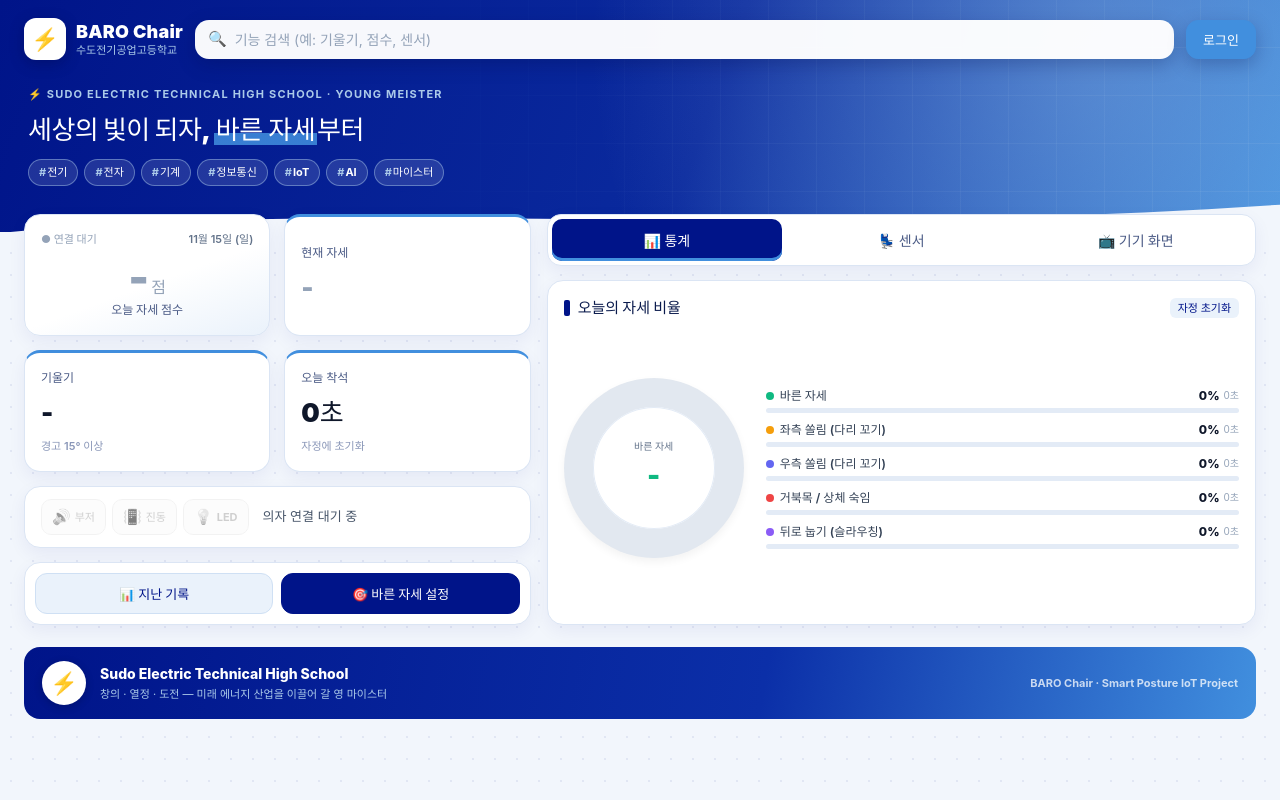
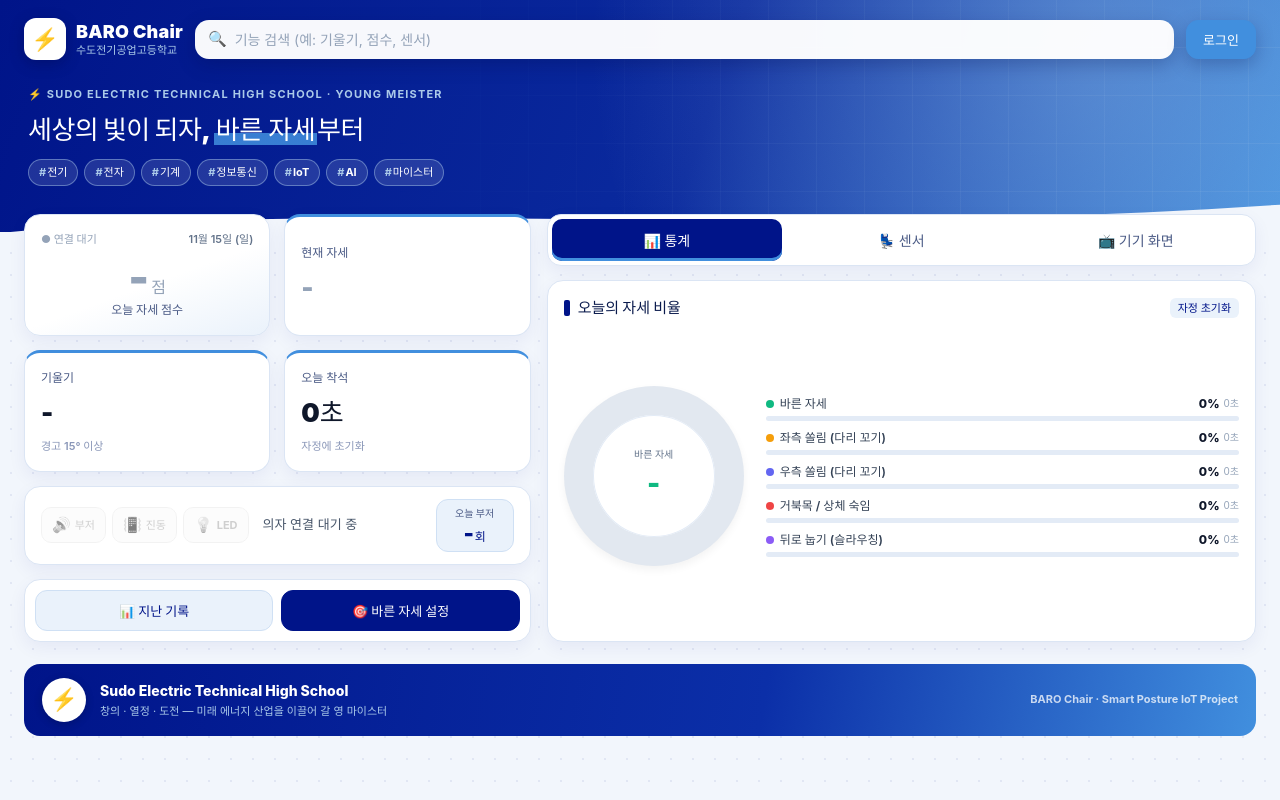
Before and after one commit to chaehunshin99/smart-chair-web, a React (Vite) app: page / in a window 1280 px wide. Built offline with nearby package versions, Linux system fonts and the light colour scheme.

Commit message:
Update App.jsx

```diff
--- a/src/App.jsx
+++ b/src/App.jsx
@@ -36,6 +36,7 @@ const SEARCH_ITEMS = [
   { id: 'tab-device', icon: '📺', title: '기기 화면', desc: 'LCD 미리보기와 기울기 그래프', keywords: ['기기', '하드웨어', 'LCD', '기울기'], action: 'tab:device' },
   { id: 'lcd', icon: '📟', title: 'LCD 화면 미리보기', desc: '의자 LCD에 지금 표시 중인 내용', keywords: ['LCD', '화면', '디스플레이', '1602', '액정'], action: 'device:card-lcd' },
   { id: 'tilt', icon: '📐', title: '의자 기울기', desc: '실시간 기울기 각도와 경고 기준', keywords: ['각도', '기울기', '틸트', 'MPU6050', '경사'], action: 'device:card-tilt' },
+  { id: 'buzzer-count', icon: '🔊', title: '오늘 부저 울린 횟수', desc: '하루 동안 부저가 울린 횟수 (자정 초기화)', keywords: ['부저', '횟수', '알람', '경고', '소리', '카운트', '몇 번'], action: 'scroll:sum-buzzer' },
   { id: 'alerts', icon: '🔔', title: '알림 상태', desc: '부저·진동·LED 작동 여부', keywords: ['부저', '진동', 'LED', '알람', '경고', '소리', '모터'], action: 'scroll:sum-alerts' },
   { id: 'score', icon: '💯', title: '실시간 자세 점수', desc: '오늘 바른 자세 비율로 계산한 점수', keywords: ['점수', '스코어', '건강'], action: 'scroll:sum-score' },
   { id: 'status', icon: '🧍', title: '현재 감지 상태', desc: '지금 AI가 판단한 자세', keywords: ['현재', '자세', '상태', '감지', 'AI'], action: 'scroll:sum-posture' },
@@ -161,6 +162,7 @@ function App() {
   const [isBuzzerOn, setIsBuzzerOn] = useState(false);
   const [isMotorOn, setIsMotorOn] = useState(false);
   const [isLedOn, setIsLedOn] = useState(false);
+  const [buzzerCount, setBuzzerCount] = useState(0);   // 오늘 부저 울린 횟수
   const [sitThreshold, setSitThreshold] = useState(DEFAULT_SIT_THRESHOLD);
   const [tiltAlarmAngle, setTiltAlarmAngle] = useState(DEFAULT_TILT_ANGLE);
   const [aiModel, setAiModel] = useState('');
@@ -223,6 +225,7 @@ function App() {
         if (typeof d.continuous_sit_seconds === 'number') setContinuousSit(d.continuous_sit_seconds);
         if (typeof d.sit_threshold === 'number') setSitThreshold(d.sit_threshold);
         if (typeof d.tilt_alarm_angle === 'number') setTiltAlarmAngle(d.tilt_alarm_angle);
+        if (typeof d.buzzer_count_today === 'number') setBuzzerCount(d.buzzer_count_today);
         setAiModel(d.ai_model || '');
         setIsConnected(true);
       } catch {
@@ -694,6 +697,10 @@ function App() {
             <span className={`alert-chip${isLedOn ? ' on led' : ''}`}>💡<em>LED</em></span>
           </div>
           <span className="alert-message">{alertMessage}</span>
+          <div id="sum-buzzer" className={`buzzer-count${hl('sum-buzzer')}`} title="오늘 부저가 울린 횟수 (자정에 초기화)">
+            <span className="buzzer-count-label">오늘 부저</span>
+            <strong>{isConnected ? buzzerCount : '-'}<small>회</small></strong>
+          </div>
         </div>
 
         <div className="tile tile-actions">
@@ -932,7 +939,7 @@ function App() {
                       <div key={index} className="history-item">
                         <div className="history-info">
                           <span className="history-text"><strong>{item.fullDate || item.day}</strong> <span className="highlight-score">{item.score}점</span></span>
-                          <span className="history-sit-time">(총 착석: {item.sitTime})</span>
+                          <span className="history-sit-time">(총 착석: {item.sitTime}{typeof item.buzzerCount === 'number' ? ` · 🔊 부저 ${item.buzzerCount}회` : ''})</span>
                         </div>
                         <div className="history-actions">
                           <span className={`risk-tag ${risk.class}`}>{risk.label}</span>
@@ -961,6 +968,7 @@ function App() {
             <div className="detail-box">
               <p><strong>가장 빈번했던 자세:</strong> <span style={{ color: '#ef4444', fontWeight: 'bold' }}>{selectedDetail.topPosture || '데이터 없음'}</span></p>
               <p><strong>착석 시간:</strong> {selectedDetail.avgSitTime || selectedDetail.sitTime || '기록 없음'}</p>
+              {typeof selectedDetail.buzzerCount === 'number' && <p><strong>부저 울린 횟수:</strong> {selectedDetail.buzzerCount}회</p>}
             </div>
             <div className="ai-feedback-box">
               <strong>🤖 랜덤 포레스트 AI 피드백</strong>
```
